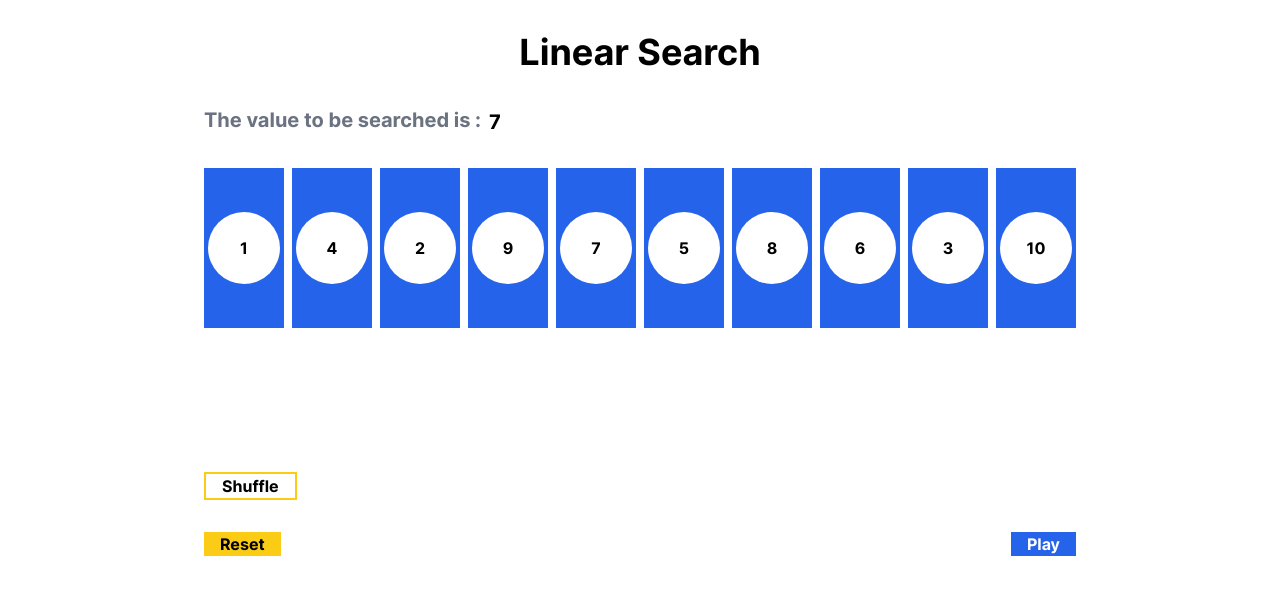
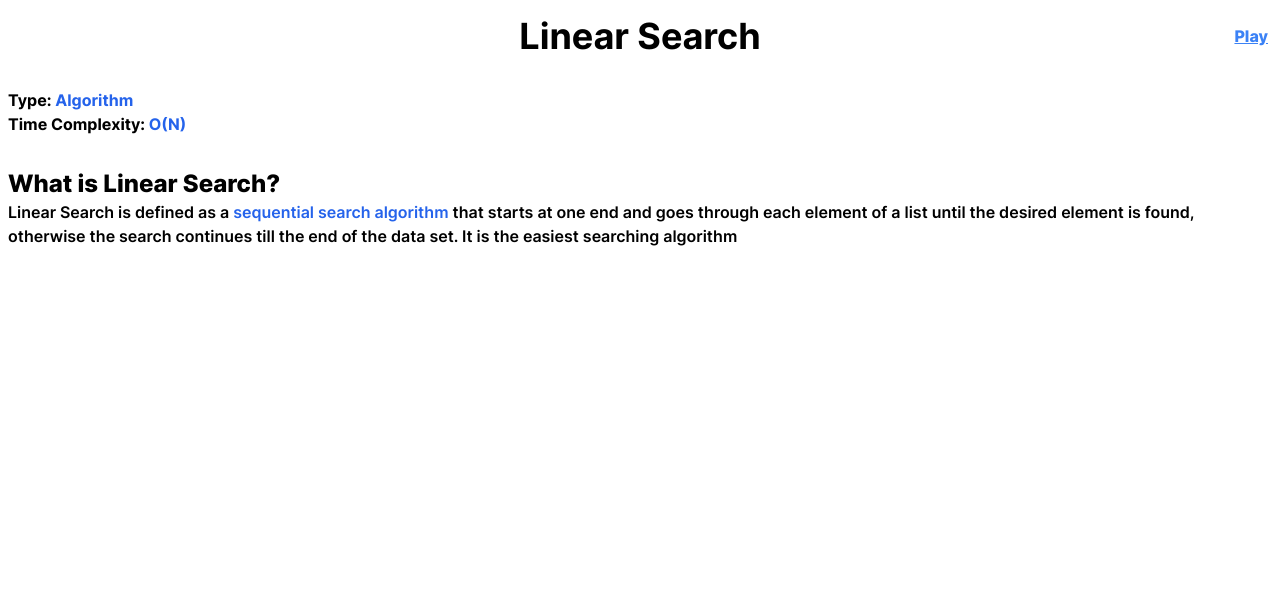
Before and after one commit to theananttrivedi/linearsearch-visualiser, a React (Vite) app: page /learn in a window 1280 px wide. Shown: the top 594 px of the page. Built offline with nearby package versions, Linux system fonts and the light colour scheme; a web font is replaced by a local one.

Commit message:
Added Blog and learn and routingfeature

```diff
--- a/package.json
+++ b/package.json
@@ -12,7 +12,8 @@
     "react": "^18.2.0",
     "react-dom": "^18.2.0",
     "react-icons": "^4.6.0",
-    "react-router": "^6.4.2"
+    "react-router": "^6.4.2",
+    "react-router-dom": "^6.4.2"
   },
   "devDependencies": {
     "@types/react": "^18.0.17",
--- a/src/App.jsx
+++ b/src/App.jsx
@@ -1,11 +1,20 @@
 import BarContainer from "./components/BarContainer";
 import "./assets/Inter/fonts.css";
+import LearnLinearSearch from "./components/LearnLinearSearch";
+import { Routes, Route, Outlet, Link } from "react-router-dom";
+import NoMatch from "./components/NoMatch";
+import Layout from "./components/Layout";
 function App() {
   return (
     <>
-      <div className="font-Inter flex flex-col items-center mt-8 overflow-x-hidden">
-        <BarContainer />
-      </div>
+      <Routes>
+        <Route path="/" element={<Layout />}>
+          <Route index element={<BarContainer />} />
+          <Route path="learn" element={<LearnLinearSearch />} />
+
+          <Route path="*" element={<NoMatch />} />
+        </Route>
+      </Routes>
     </>
   );
 }
--- a/src/components/BarContainer.jsx
+++ b/src/components/BarContainer.jsx
@@ -1,4 +1,5 @@
 import { useEffect, useRef, useState } from "react";
+import { Link } from "react-router-dom";
 import bars_initial from "../data/bars_initial";
 import shuffleArray from "../lib/shuffleArray";
 import Bar from "./Bar";
@@ -136,10 +137,20 @@ function BarContainer() {
   }, [inputVisible]);
 
   return (
-    <div className="flex flex-col gap-y-8">
-      <h1 className="px-4 text-black font-bold text-4xl text-center">
-        Linear Search{" "}
-      </h1>
+    <div className="flex flex-col gap-y-8 w-full">
+      <div className="relative mx-auto w-full flex justify-center items-center">
+        {" "}
+        <h1 className="px-4 text-black font-bold text-4xl text-center">
+          Linear Search{" "}
+        </h1>
+        <Link
+          to={"/learn"}
+          className="absolute right-1 cursor-pointer font-extrabold text-blue-500 underline hover:text-blue-600"
+        >
+          Learn
+        </Link>
+      </div>
+
       <div
         on
         onMouseEnter={handleMouseEnter}
--- /dev/null
+++ b/src/components/Layout.jsx
@@ -0,0 +1,11 @@
+import { Outlet } from "react-router-dom";
+
+const Layout = () => {
+  return (
+    <div className="font-Inter px-2 pb-2 min-h-screen w-screen flex flex-col items-center mt-4 overflow-x-hidden">
+      <Outlet />
+    </div>
+  );
+};
+
+export default Layout;
--- /dev/null
+++ b/src/components/LearnLinearSearch.jsx
@@ -0,0 +1,41 @@
+import React from "react";
+import { Link } from "react-router-dom";
+const LearnLinearSearch = () => {
+  return (
+    <div className="flex flex-col gap-y-8 w-full">
+      <div className="relative mx-auto w-full flex justify-center items-center">
+        <h1 className="px-4 text-black font-bold text-4xl text-center">
+          Linear Search
+        </h1>
+        <Link
+          to={"/"}
+          className="absolute right-1 cursor-pointer font-extrabold text-blue-500 underline hover:text-blue-600"
+        >
+          Play
+        </Link>
+      </div>
+      <main className="flex flex-col gap-y-8">
+        <div className="font-bold">
+          <p>
+            Type: <span className="text-blue-600">Algorithm</span>
+          </p>
+          <p>
+            Time Complexity: <span className="text-blue-600">O(N)</span>
+          </p>
+        </div>
+        <div className=" rounded-xl flex flex-col">
+          <h1 className="font-extrabold text-2xl">What is Linear Search?</h1>
+          <p className="font-semibold">
+            Linear Search is defined as a{" "}
+            <span className="text-blue-600">sequential search algorithm</span>{" "}
+            that starts at one end and goes through each element of a list until
+            the desired element is found, otherwise the search continues till
+            the end of the data set. It is the easiest searching algorithm
+          </p>
+        </div>
+      </main>
+    </div>
+  );
+};
+
+export default LearnLinearSearch;
--- /dev/null
+++ b/src/components/NoMatch.jsx
@@ -0,0 +1,7 @@
+import React from "react";
+
+const NoMatch = () => {
+  return <div>NoMatch</div>;
+};
+
+export default NoMatch;
--- a/src/main.jsx
+++ b/src/main.jsx
@@ -1,10 +1,13 @@
-import React from 'react'
-import ReactDOM from 'react-dom/client'
-import App from './App'
-import './index.css'
+import React from "react";
+import ReactDOM from "react-dom/client";
+import { BrowserRouter } from "react-router-dom";
+import App from "./App";
+import "./index.css";
 
-ReactDOM.createRoot(document.getElementById('root')).render(
+ReactDOM.createRoot(document.getElementById("root")).render(
   <React.StrictMode>
-    <App />
+    <BrowserRouter>
+      <App />
+    </BrowserRouter>
   </React.StrictMode>
-)
+);
```
Also changed, not shown: 1 other file (tests, documents, lock files or other folders).
